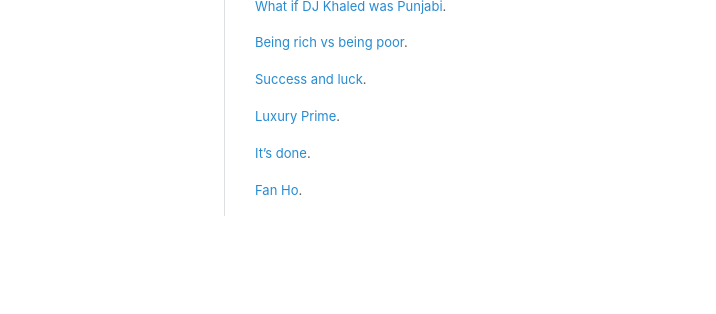
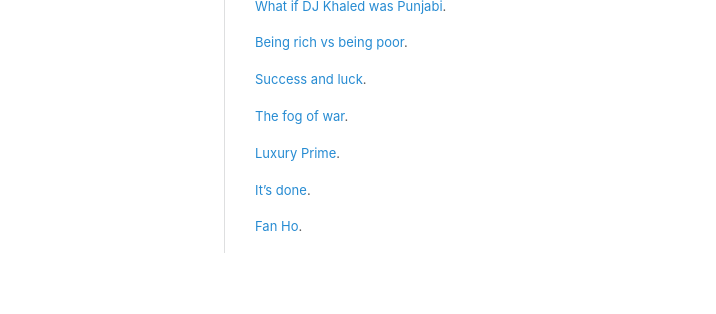
Before and after one commit to qasar/qasar.github.io, a Jekyll site: the page built from links.md, in a window 1280 px wide. Shown: the part 591-905 px from the top of the page, without its empty margins (35-751 px from the left). Built offline with Jekyll 4.4.1, drawn with Linux system fonts in a browser that asks for light colours.

Commit message:
Update links.md

```diff
--- a/links.md
+++ b/links.md
@@ -36,6 +36,8 @@
 
 <a href= "https://youtu.be/3LopI4YeC4I" target="_blank">Success and luck</a>.
 
+<a href= "https://youtu.be/SfPwR00HXM0" target="_blank">The fog of war</a>.
+
 <a href= "https://hbswk.hbs.edu/item/the-luxury-prime-how-luxury-changes-people" target="_blank">Luxury Prime</a>.
 
 <a href= "https://youtu.be/1_TuEO6Mttw" target="_blank">It's done</a>.
```
